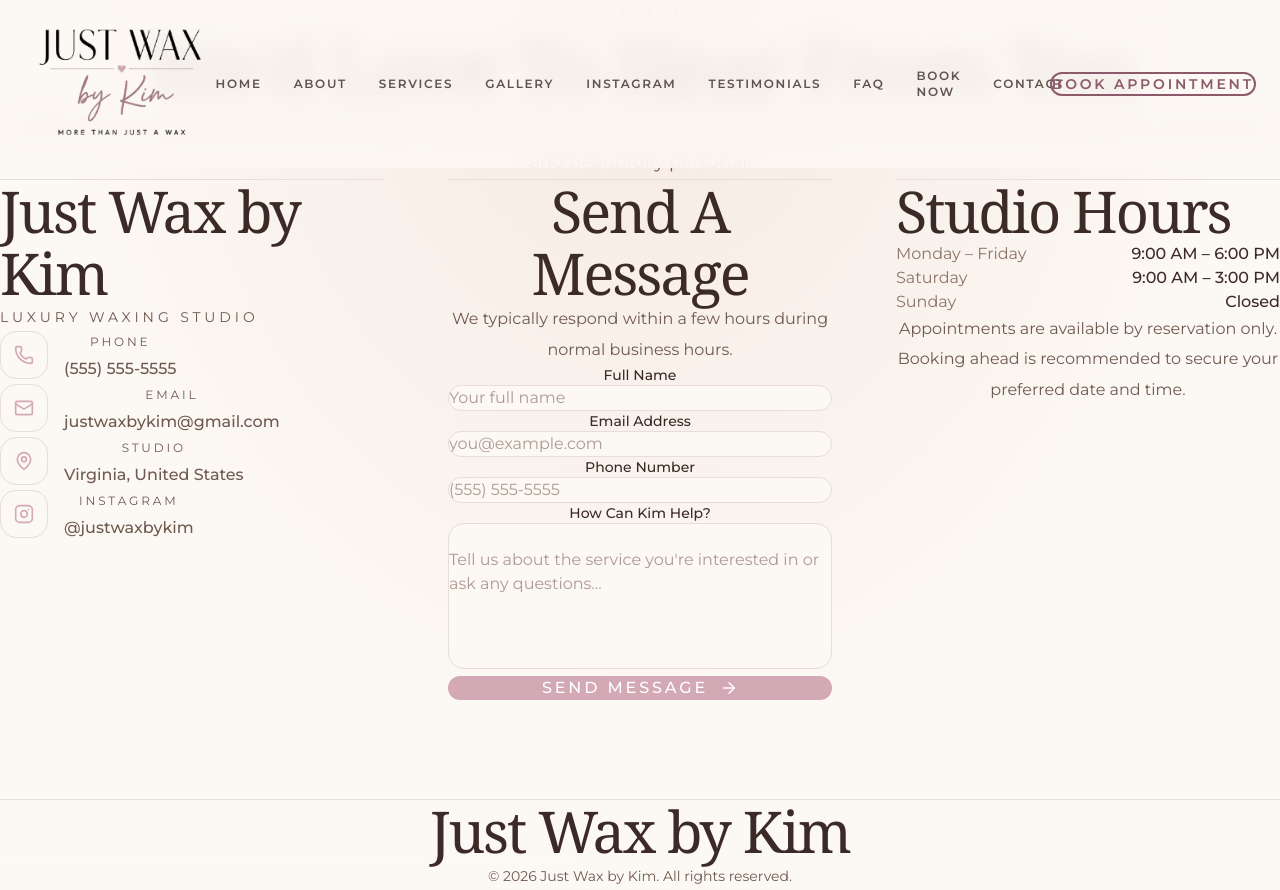
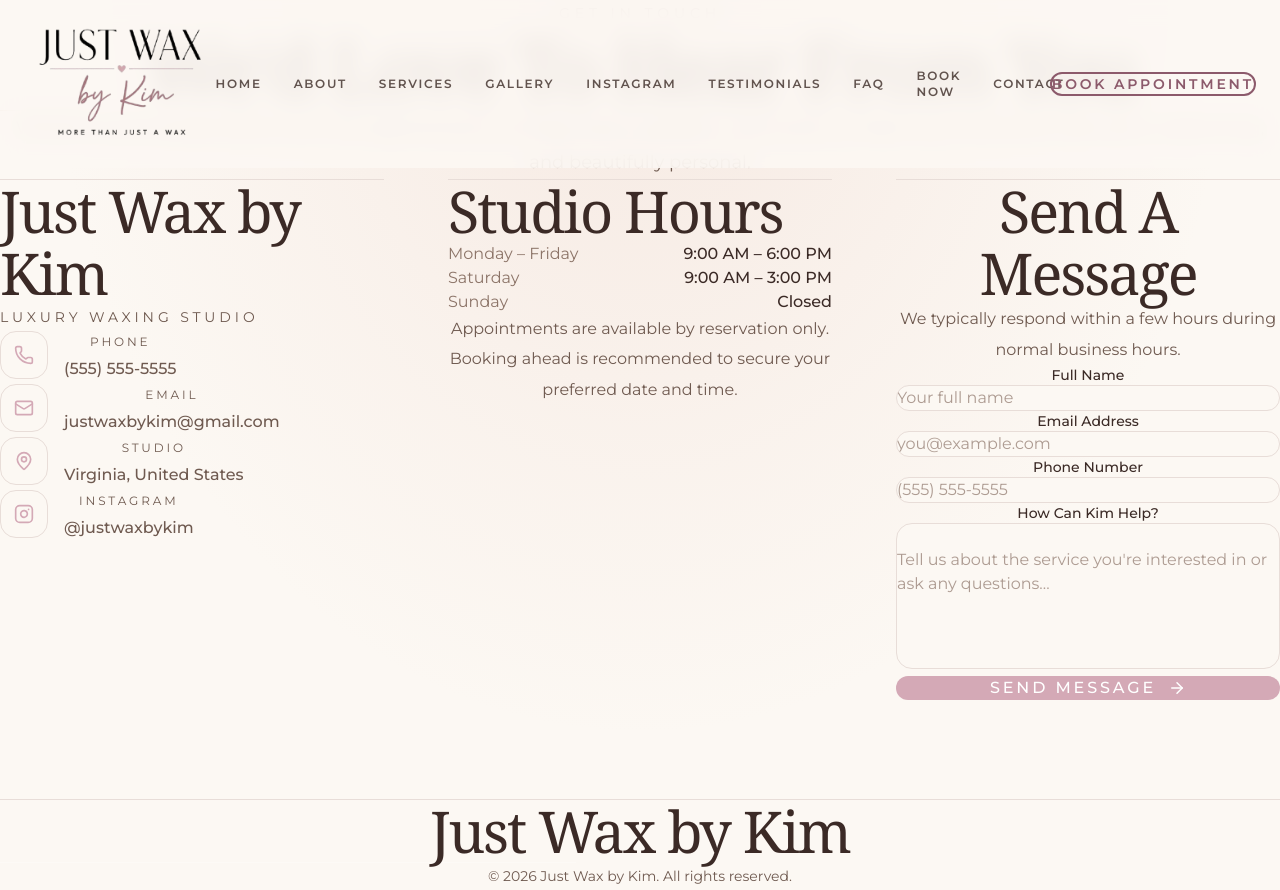
Before and after one commit to kevin-phan-25/just-wax-by-kim, a Next.js app: page /contact in a window 1280 px wide. Built offline with nearby package versions, Linux system fonts and the light colour scheme; a web font is replaced by a local one.

Commit message:
Update Contact.tsx

```diff
--- a/features/contact/Contact.tsx
+++ b/features/contact/Contact.tsx
@@ -8,12 +8,11 @@
  *
  * Changes:
  * • Matches Gallery / FAQ / Testimonials spacing system
- * • Moved navbar spacing into component
+ * • Added internal navbar clearance
  * • Removed width restrictions
- * • Full-width editorial layout
- * • Centered contact information
- * • Form positioned in center column
- * • Preserved luxury styling
+ * • Centered all contact columns
+ * • Contact Form moved to center column
+ * • Preserved luxury editorial layout
  * -----------------------------------------------------------------------------
  */
 
@@ -48,6 +47,7 @@ export default function Contact() {
       />
 
 
+
       {/* CONTENT */}
       <div
         className="
@@ -58,6 +58,7 @@ export default function Contact() {
           text-center
         "
       >
+
 
 
         {/* HEADER */}
@@ -108,8 +109,6 @@ export default function Contact() {
           <p
             className="
               mt-8
-              mx-auto
-              max-w-none
               text-lg
               leading-relaxed
               text-[#8C7468]
@@ -121,6 +120,7 @@ export default function Contact() {
           </p>
 
         </header>
+
 
 
 
@@ -139,12 +139,17 @@ export default function Contact() {
 
 
 
+
           {/* CONTACT INFORMATION */}
           <div
             className="
               border-t
               border-[#E8DDD8]
               pt-10
+              flex
+              flex-col
+              items-center
+              justify-start
               text-center
             "
           >
@@ -157,12 +162,41 @@ export default function Contact() {
 
 
 
+
+
+          {/* CONTACT HOURS */}
+          <div
+            className="
+              border-t
+              border-[#E8DDD8]
+              pt-10
+              flex
+              flex-col
+              items-center
+              justify-start
+              text-center
+            "
+          >
+
+            <ContactHours />
+
+          </div>
+
+
+
+
+
+
+
           {/* CONTACT FORM */}
           <div
             className="
               border-t
               border-[#E8DDD8]
               pt-10
+              flex
+              flex-col
+              items-center
               text-center
             "
           >
@@ -206,28 +240,12 @@ export default function Contact() {
 
 
 
-
-
-          {/* HOURS */}
-          <div
-            className="
-              border-t
-              border-[#E8DDD8]
-              pt-10
-              text-center
-            "
-          >
-
-            <ContactHours />
-
-          </div>
-
-
         </div>
 
 
 
       </div>
+
 
 
 
@@ -246,7 +264,6 @@ export default function Contact() {
       />
 
 
-
     </section>
   );
 }
```
